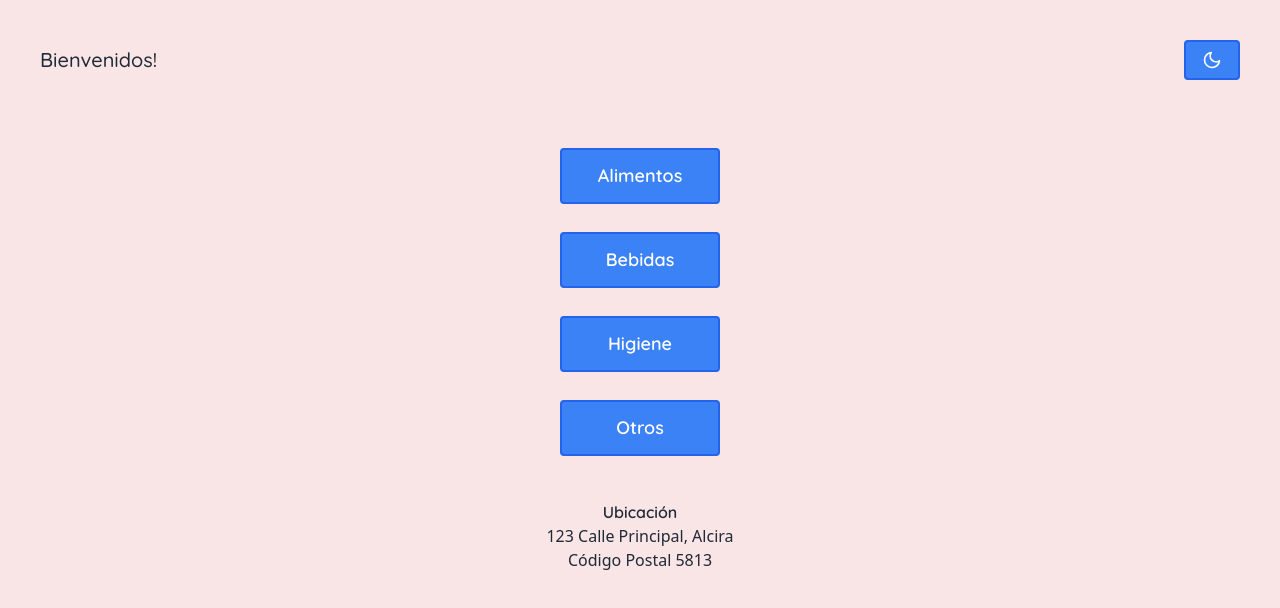
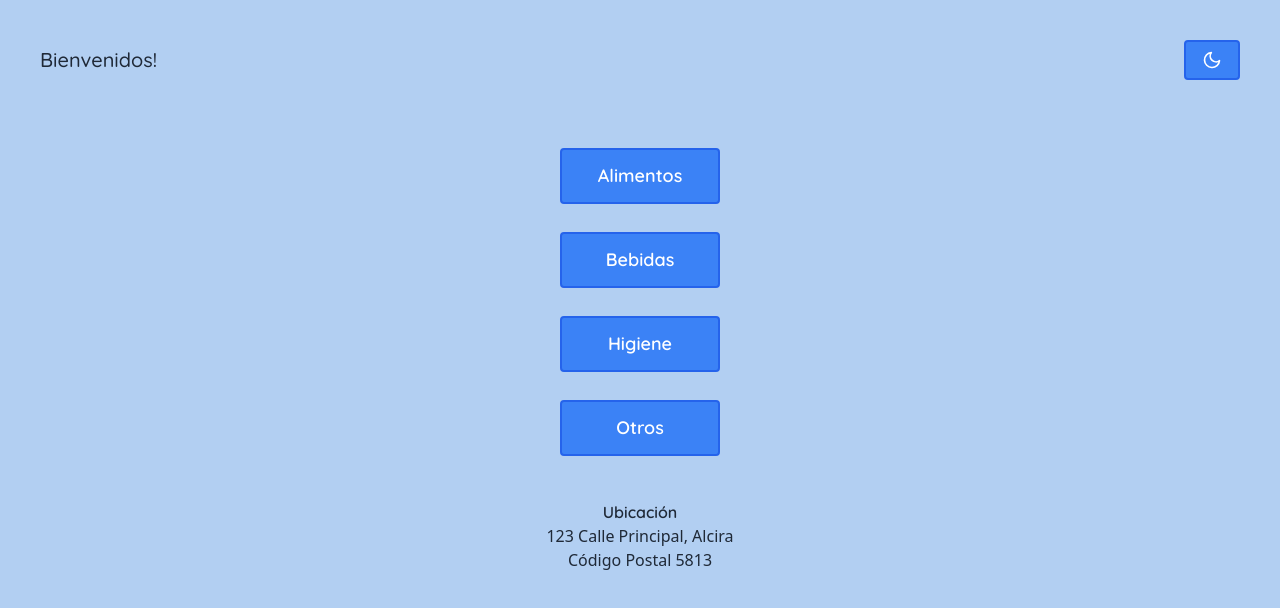
Before and after one commit to LucaCarena97/Web-React, a React (Vite) app: page / in a window 1280 px wide. Shown: the top 608 px of the page. Built offline with nearby package versions, Linux system fonts and the light colour scheme.

Commit message:
colores3

```diff
--- a/src/App.css
+++ b/src/App.css
@@ -4,7 +4,7 @@
 }
 
 .light {
-  background-color: #f9e5e5;
+  background-color: #b2cff2;
   color: #1f2937;
 }
 
```
